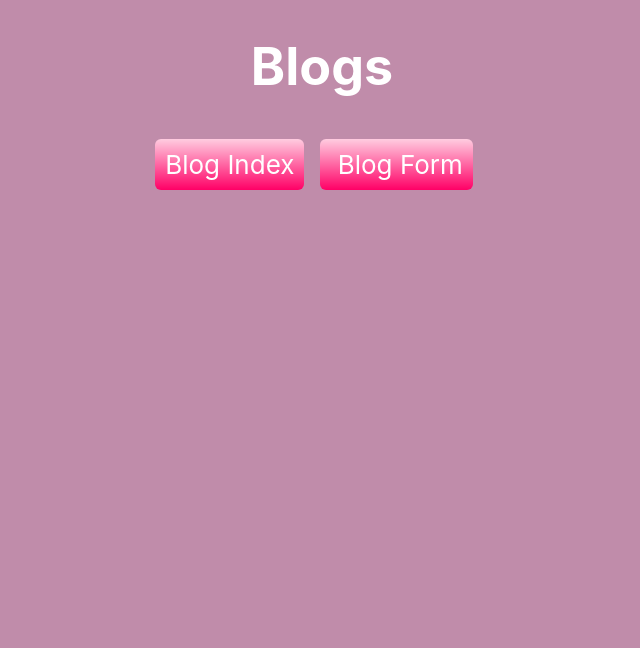
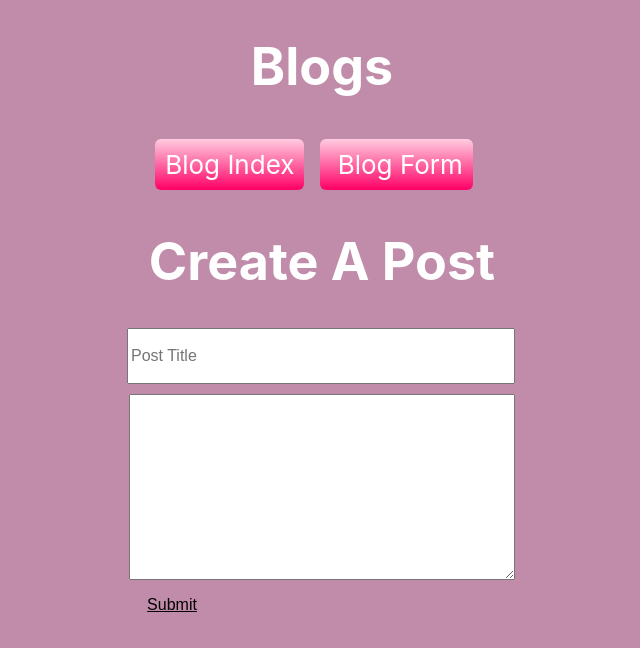
Before and after one commit to marthaeochoa/phase-3-react-app, a React (Create React App) app: page /1/post-form in a window 1280 px wide. Shown: the top 648 px of the page, without its empty margins (318-958 px from the left). Built offline with nearby package versions, Linux system fonts and the light colour scheme; no server answers.

Commit message:
add functionality to postform

```diff
--- a/src/App.js
+++ b/src/App.js
@@ -35,7 +35,7 @@ function App() {
         <Route path='/blog/:id' element={<BlogPosts/>} />
 
         <Route path='/blog-form' element={<BlogForm  onAddBlog={onAddBlog}/>}/>
-        <Route path='/post-form' element={<PostForm/>}/>
+        <Route path='/:id/post-form' element={<PostForm/>}/>
         </Routes>
       </header>
     </div>
--- a/src/components/BlogForm.js
+++ b/src/components/BlogForm.js
@@ -7,7 +7,6 @@ function BlogForm({onAddBlog}) {
 
     function handleOnChange(event){
         const {name, value} = event.target;
-        console.log(formData)
         setFormData(formData => {
             return {
                 ...formData,
--- a/src/components/BlogItem.js
+++ b/src/components/BlogItem.js
@@ -1,4 +1,5 @@
 import React from 'react'
+
 
 function BlogItem({blog}) {
   const { title, description } = blog
@@ -6,6 +7,7 @@ function BlogItem({blog}) {
 
   return (
     <div>
+
       <ul className='blog'>
         <li>{title}</li>
         <li>{description}</li>
--- a/src/components/BlogPosts.js
+++ b/src/components/BlogPosts.js
@@ -1,6 +1,7 @@
 import { useState, useEffect } from "react";
 import { PostItem } from "./PostItem";
-import { useParams } from "react-router-dom";
+import { useParams, Link } from "react-router-dom";
+import PostForm from "./PostForm";
 
 function BlogPosts () {
 
@@ -14,7 +15,11 @@ function BlogPosts () {
         .then((posts) => setPosts(posts));
       }, [id])
 
-
+      function onAddPost(newPost){
+        setPosts(posts => {
+          return[...posts, newPost]
+        })
+      }
 
       function loadPosts(posts){
         return posts.map((post) => {
@@ -31,6 +36,7 @@ function BlogPosts () {
 
     return (
         <div>
+           <Link to={`/${id}/post-form`} component={<PostForm onAddPost={onAddPost}/>}><button>Create Post</button></Link>
             {loadPosts(posts)}
         </div>
     )
--- a/src/components/PostForm.js
+++ b/src/components/PostForm.js
@@ -1,10 +1,60 @@
-function PostForm (){
+import { useParams } from "react-router-dom";
+import { useState } from "react";
+
+
+function PostForm ({onAddPost}){
+    const { blog_id } = useParams();
+    const [formData, setFormData] = useState({
+        title: "",
+        description: "",
+    });
+
+    function handleOnChange(event){
+        const {name, value} = event.target;
+        console.log(formData)
+        setFormData(formData => {
+            return {
+                ...formData,
+                [name]:value,
+            }
+        })
+    }
+
+
+
+    function handleSubmit(event){
+        event.preventDefault();
+
+
+
+        fetch(`http://localhost:9292/posts`,{
+            method: "POST",
+            headers: {
+            'Content-Type':'application/json'
+            },
+            body: JSON.stringify(formData)
+        })
+        .then((r) => r.json())
+        .then((newPost) => console.log(newPost))
+    }
+
     return (
         <div>
             <h1>Create A Post</h1>
-            <form>
-                <input placeholder="Post Title" type="text" className="name"/>
-                <textarea type="text" className="description-box"/>
+            <form onSubmit={handleSubmit}>
+                <input
+                placeholder="Post Title"
+                name="title"
+                type="text"
+                className="name"
+                onChange={handleOnChange}
+                value={formData.title}/>
+                <textarea
+                type="text"
+                className="description-box"
+                name="description"
+                onChange={handleOnChange}
+                value={formData.description}/>
                 <button type="submit" className="submit-button">Submit</button>
             </form>
         </div>
--- a/src/components/PostItem.js
+++ b/src/components/PostItem.js
@@ -8,7 +8,7 @@ export const PostItem = ({post, param, blogId}) => {
             return <div> <ul className='cards'>
             <li className='title'><h4>{title}</h4></li>
             <li>{description}</li>
-            <button>See comments</button>
+            <button className='comment-btn'>See comments</button>
         </ul>
         </div>
         } else {
--- a/src/index.css
+++ b/src/index.css
@@ -54,17 +54,33 @@ code {
     monospace;
 }
 
-label,input, .submit-button {
+label, input {
   display:flex;
   flex-direction:column;
+  margin-left: 45px;
 }
 
+.submit-button {
+  display: flex;
+  flex-direction: column;
+  margin-right: 300px;
+}
 
 button {
   align-items: center;
   font-size: medium;
   height: 50px;
-  width: 90px;
+  width: 180px;
+  border-style: none;
+  background-color: transparent;
+  text-decoration: underline;
+  padding: 10px 10px;
+}
+
+.comment-btn {
+  margin-right: 200px;
+  margin-left: 200px;
+  margin-top: 50px;
 }
 
 .blog {
```
